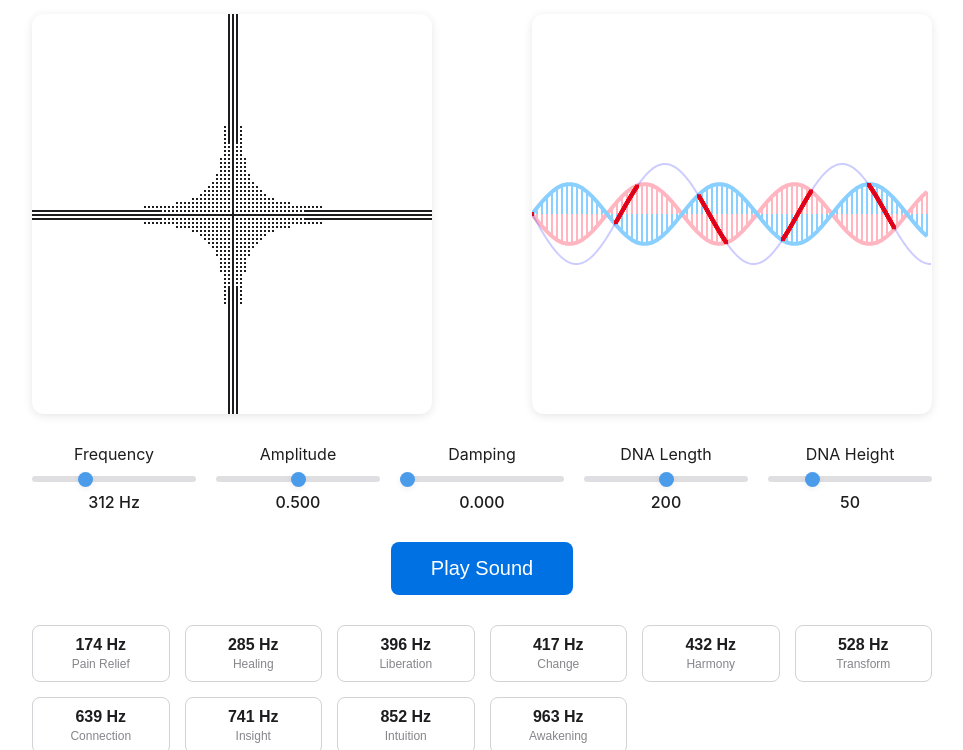
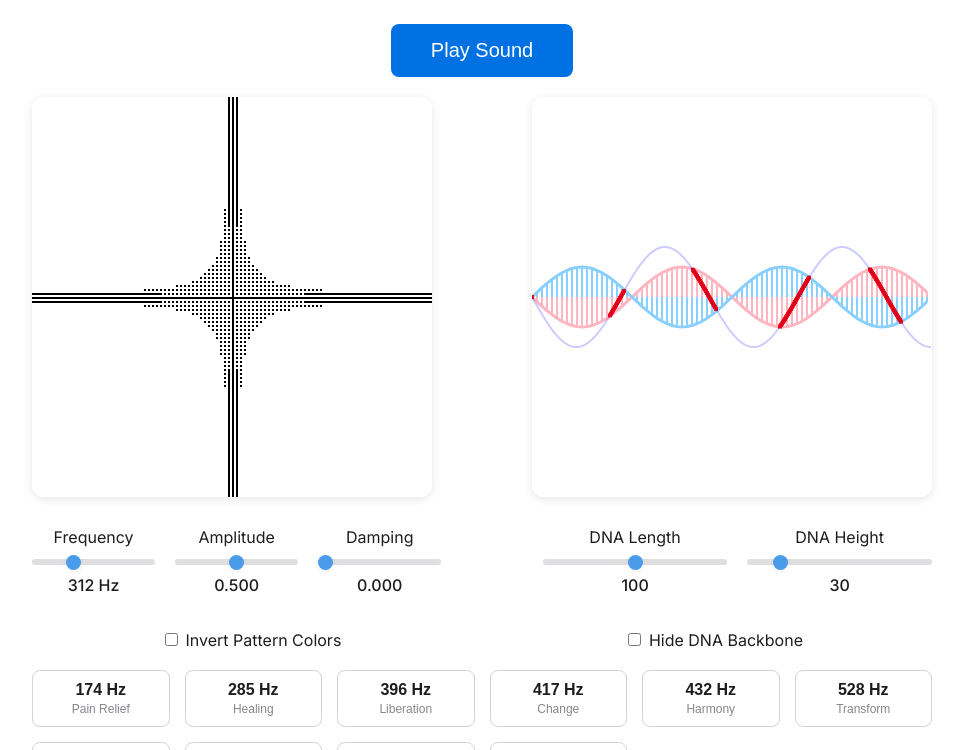
Before and after one commit to aligeramy/Chladni-Frequency-Visualizer, a plain HTML site: page index.html in a window 1280 px wide. Shown: the part 144-894 px from the top of the page, without its empty margins (158-1121 px from the left). Drawn offline with Linux system fonts and the light colour scheme; a web font is replaced by a local one.

Commit message:
Cladni Visualizer v0.3

```diff
--- a/index.html
+++ b/index.html
@@ -11,42 +11,54 @@
 <body>
     <div class="container">
         <h1>Chladni Pattern Visualizer</h1>
+        <div class="hr-flex">
+            <button id="playButton" class="main-button">Play Sound</button>
+        </div>
         <div class="visualization-container">
             <canvas id="chladniCanvas" width="400" height="400"></canvas>
             <canvas id="dnaCanvas" width="400" height="400"></canvas>
         </div>
+
+
         <div class="controls">
-            <div class="control-group">
+            <div class="control-group f1">
                 <label for="frequencySlider">Frequency</label>
                 <input type="range" id="frequencySlider" min="0" max="1000" step="0.1" value="312">
                 <div id="frequencyValue" class="value-display">312 Hz</div>
             </div>
 
-            <div class="control-group">
+
+            <div class="control-group f1">
                 <label for="amplitudeSlider">Amplitude</label>
                 <input type="range" id="amplitudeSlider" min="0" max="1" step="0.001" value="0.500">
                 <div id="amplitudeValue" class="value-display">0.500</div>
             </div>
 
-            <div class="control-group">
+            <div class="control-group f1">
                 <label for="dampingSlider">Damping</label>
                 <input type="range" id="dampingSlider" min="0" max="2" step="0.001" value="0.000">
                 <div id="dampingValue" class="value-display">0.000</div>
             </div>
 
-            <div class="control-group">
+            <div class="f0"></div>
+            <div class="control-group f2">
                 <label for="dnaLengthSlider">DNA Length</label>
-                <input type="range" id="dnaLengthSlider" min="50" max="350" value="200">
-                <div id="dnaLengthValue" class="value-display">200</div>
+                <input type="range" id="dnaLengthSlider" min="25" max="175" value="100">
+                <div id="dnaLengthValue" class="value-display">100</div>
             </div>
 
-            <div class="control-group">
+            <div class="control-group f2">
                 <label for="dnaHeigthSlider">DNA Height</label>
-                <input type="range" id="dnaHeigthSlider" min="0" max="200" value="50">
-                <div id="dnaHeightValue" class="value-display">50</div>
+                <input type="range" id="dnaHeigthSlider" min="0" max="200" value="30">
+                <div id="dnaHeightValue" class="value-display">30</div>
             </div>
         </div>
-        <button id="playButton" class="main-button">Play Sound</button>
+        <div class="check-flex">
+            <label><input type="checkbox" id="invertCheckbox"> Invert Pattern Colors</label>
+            <label><input type="checkbox" id="hideDnaCheckbox"> Hide DNA Backbone</label>
+        </div>
+
+
         <div class="preset-buttons">
             <button class="preset-button" data-freq="174">
                 <span class="frequency">174 Hz</span>
@@ -89,6 +101,7 @@
                 <span class="description">Awakening</span>
             </button>
         </div>
+
     </div>
     <script src="script.js"></script>
 </body>
--- a/script.js
+++ b/script.js
@@ -1,22 +1,28 @@
 // Design variables
 let dnaHeight = 30;
-let dnaLength = 150; // Length of DNA segments
+let dnaLength = 100; // Length of DNA segments
 
-let colorYing = 'rgba(255, 182, 193, 1)';
+let colorYin = 'rgba(255, 182, 193, 1)';
 let colorYang = 'rgba(137, 207, 255, 1)';
 
 let waveColor = 'rgba(0, 0, 255, 0.2)';
 let intersectionColor = 'rgba(255, 0, 0, 1)';
 
-let leftBackboneWidth = 4;
-let rightBackboneWidth = 4;
+let backBoneWidth = 3;
 let baseWidth = 2;
 
-let leftBackboneColor = colorYing;
-let baseLeftColor = colorYing;
+
+let leftBackboneWidth = backBoneWidth;
+let rightBackboneWidth = backBoneWidth;
+
+let leftBackboneColor = colorYin;
+let baseLeftColor = colorYin;
 
 let rightBackboneColor = colorYang;
 let baseRightColor = colorYang;
+
+let invertColors = false;
+let hideDnaBackbones = false;
 
 // Get canvas and context
 const chladniCanvas = document.getElementById('chladniCanvas');
@@ -30,6 +36,8 @@ const dnaHeigthSlider = document.getElementById('dnaHeigthSlider');
 const amplitudeSlider = document.getElementById('amplitudeSlider');
 const dampingSlider = document.getElementById('dampingSlider');
 const dnaLengthSlider = document.getElementById('dnaLengthSlider');
+const invertCheckbox = document.getElementById('invertCheckbox');
+const hideDnaCheckbox = document.getElementById('hideDnaCheckbox');
 const playButton = document.getElementById('playButton');
 const presetButtons = document.querySelectorAll('.preset-button');
 
@@ -81,7 +89,16 @@ function updateChladniPattern() {
     const damping = parseFloat(dampingSlider.value);
 
     chladniCtx.clearRect(0, 0, chladniCanvas.width, chladniCanvas.height);
-    chladniCtx.fillStyle = '#1d1d1f';
+
+    if (invertColors) {
+        chladniCtx.fillStyle = '#000000';
+        chladniCtx.fillRect(0, 0, chladniCanvas.width, chladniCanvas.height);
+    } else {
+        chladniCtx.fillStyle = '#ffffff';
+        chladniCtx.fillRect(0, 0, chladniCanvas.width, chladniCanvas.height);
+    }
+
+    chladniCtx.fillStyle = invertColors ? '#ffffff' : '#1d1d1f';
 
     for (let x = 0; x < chladniCanvas.width; x += 2) {
         for (let y = 0; y < chladniCanvas.height; y += 2) {
@@ -92,6 +109,7 @@ function updateChladniPattern() {
             const dampedValue = value * Math.exp(-damping * (Math.abs(normX) + Math.abs(normY)));
 
             if (Math.abs(dampedValue) < 0.01) {
+                chladniCtx.fillStyle = invertColors ? '#ffffff' : '#000000';
                 chladniCtx.fillRect(x, y, 2, 2);
             }
         }
@@ -103,10 +121,11 @@ function drawDNA() {
     const amplitude = parseFloat(amplitudeSlider.value);
     const damping = parseFloat(dampingSlider.value);
 
-    const segmentLength = dnaLength; // Use the DNA length from the slider
+    const segmentLength = dnaLength * 2; // Use the DNA length from the slider
 
     dnaCtx.clearRect(0, 0, dnaCanvas.width, dnaCanvas.height);
 
+    if (!hideDnaBackbones) {
         // Draw left DNA backbone
         dnaCtx.beginPath();
         dnaCtx.lineWidth = leftBackboneWidth;
@@ -134,6 +153,7 @@ function drawDNA() {
             }
         }
         dnaCtx.stroke();
+    }
 
     // Draw DNA bases
     for (let x = 0; x < dnaCanvas.width; x += 5) {
@@ -209,6 +229,9 @@ function enableEditing(element, slider, unit = '') {
             if (slider === dnaHeigthSlider) {
                 dnaHeight = value; // Update dnaHeight if dnaHeigthSlider is changed
             }
+            if (slider === dnaLengthSlider) {
+                dnaLength = value; // Update dnaLength if dnaLengthSlider is changed
+            }
             element.textContent = value + unit;
             input.replaceWith(element);
             updateVisualizations();
@@ -269,6 +292,16 @@ dnaLengthSlider.addEventListener('input', () => {
     updateVisualizations();
 });
 
+invertCheckbox.addEventListener('change', () => {
+    invertColors = invertCheckbox.checked;
+    updateVisualizations();
+});
+
+hideDnaCheckbox.addEventListener('change', () => {
+    hideDnaBackbones = hideDnaCheckbox.checked;
+    updateVisualizations();
+});
+
 playButton.addEventListener('click', togglePlay);
 
 presetButtons.forEach(button => {
--- a/styles.css
+++ b/styles.css
@@ -1,4 +1,4 @@
-@import url('https://fonts.googleapis.com/css2?family=SF+Pro+Display:wght@300;400;500;600&display=swap');
+@import url('https://fonts.googleapis.com/css2?family=Inter:wght@300;400;500;600&display=swap');
 
 :root {
     --primary-color: #0071e3;
@@ -9,7 +9,7 @@
 }
 
 body {
-    font-family: 'SF Pro Display', -apple-system, BlinkMacSystemFont, sans-serif;
+    font-family: 'Inter', 'SF Pro Display', -apple-system, BlinkMacSystemFont, sans-serif;
     background-color: var(--background-color);
     margin: 0;
     padding: 20px;
@@ -133,7 +133,8 @@ button:active {
     display: grid;
     grid-template-columns: repeat(auto-fit, minmax(120px, 1fr));
     gap: 15px;
-    margin-top: 30px;
+    margin-top: 10px;
+    margin-bottom: 15px;
 }
 
 .preset-button {
@@ -169,8 +170,36 @@ button:active {
 
 .main-button {
     display: block;
-    margin: 30px auto;
+    margin: 10px 0 20px 0;
     font-size: 20px;
     padding: 15px 40px;
     font-weight: 500;
 }
+
+
+.hr-flex {
+    display: flex;
+    flex-direction: column;
+    align-items: center;
+    justify-content: space-between;
+}
+
+.check-flex {
+    display: flex;
+    gap: 25px;
+    justify-content: space-around;
+    margin-top: 35px;
+}
+
+.f0 {
+    flex: 1;
+
+}
+
+.f1 {
+flex: 2;
+}
+
+.f2 {
+    flex: 3;
+}
```
Lines whose indentation alone changed are shown as unchanged.
